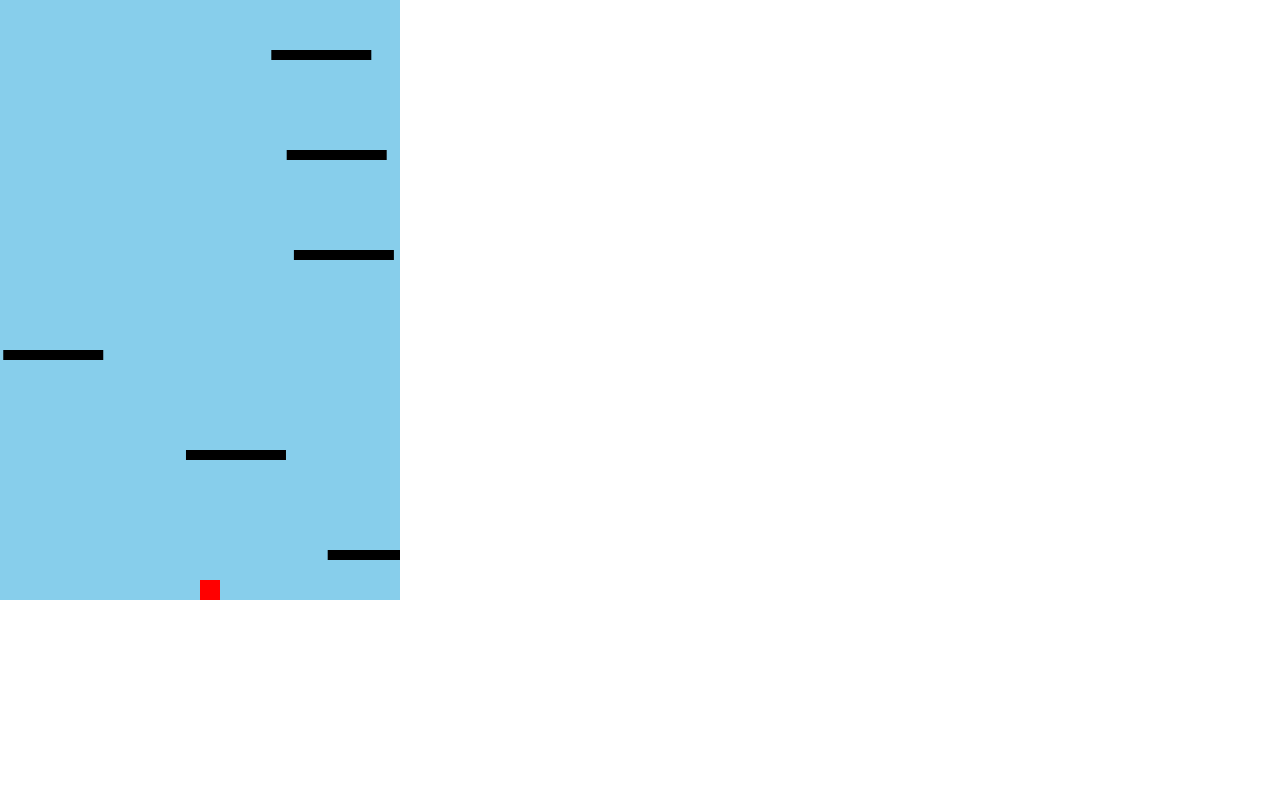
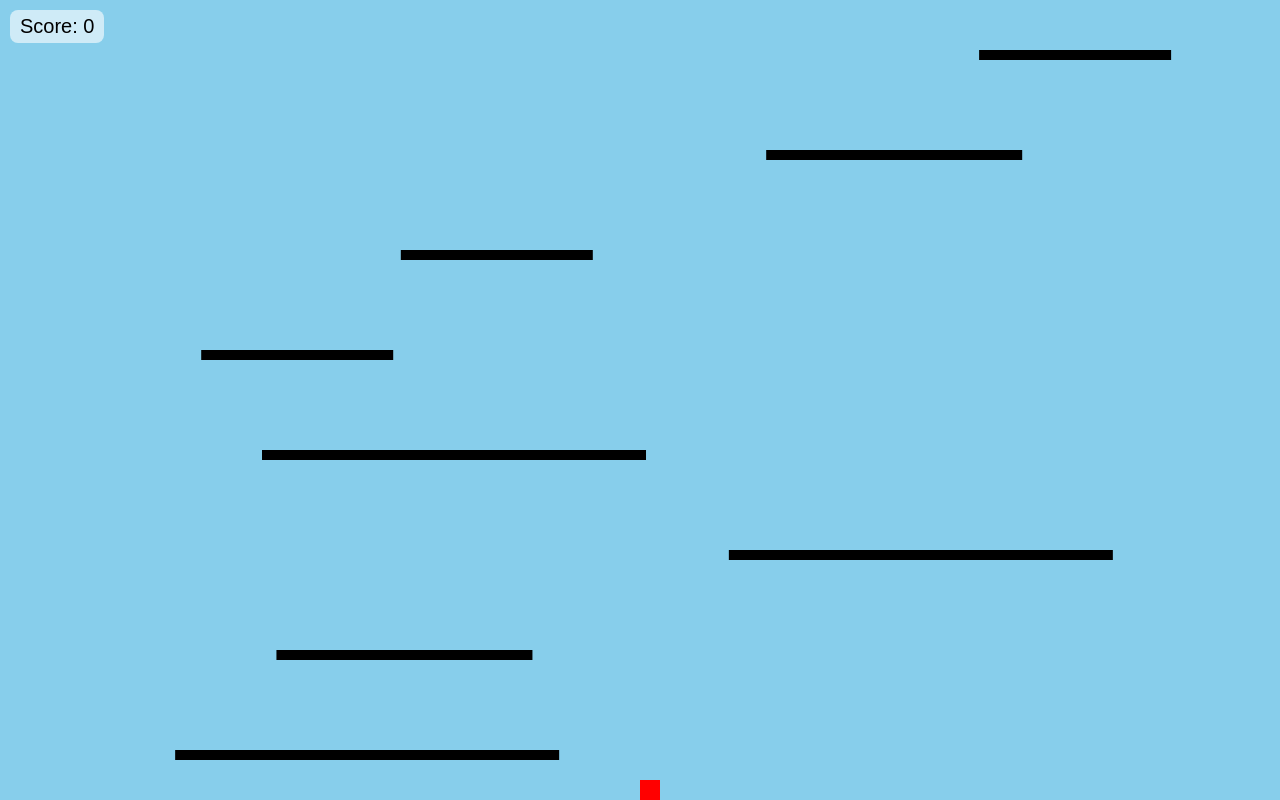
Before and after one commit to RonIsakov/Rapunzel-_icy_tower, a plain HTML site: page index.html in a window 1280 px wide. Drawn offline with Linux system fonts and the light colour scheme.

Commit message:
finished working on platfor collision and diffrent widths

```diff
--- a/index.html
+++ b/index.html
@@ -7,7 +7,8 @@
   <link rel="stylesheet" href="style.css" />
 </head>
 <body>
-  <canvas id="gameCanvas" width="400" height="600"></canvas>
-  <script src="script.js"></script>
+    <div id="score">Score: 0</div>
+    <canvas id="gameCanvas" width="400" height="600"></canvas>
+    <script src="script.js"></script>
 </body>
 </html>
--- a/script.js
+++ b/script.js
@@ -1,10 +1,50 @@
 const canvas = document.getElementById('gameCanvas');
 const ctx = canvas.getContext('2d');
+canvas.width = window.innerWidth;
+canvas.height = window.innerHeight;
+
+// Resize canvas on window resize
+window.addEventListener('resize', () => {
+    canvas.width = window.innerWidth;
+    canvas.height = window.innerHeight;
+  });
+
+
 
 // Game settings
 const gravity = 0.5;
 const friction = 0.8;
-const baseJump = -10; // Base jump velocity
+const baseJump = -15; // Base jump velocity
+let score = 0;
+let totalScroll = 0;
+let lastScrollTime = performance.now();
+let bonusPoints = 0;
+
+const sizeOptions = [
+    { widthFactor: 0.1, probability: 0.05 },  // Very small (5%)
+    { widthFactor: 0.15, probability: 0.2 },  // Small (20%)
+    { widthFactor: 0.2, probability: 0.5 },   // Medium (50%) ← default
+    { widthFactor: 0.3, probability: 0.2 },   // Large (20%)
+    { widthFactor: 0.4, probability: 0.05 }   // Very large (5%)
+  ];
+
+  function choosePlatformWidth() {
+    const rand = Math.random();
+    let cumulative = 0;
+
+    for (let option of sizeOptions) {
+      cumulative += option.probability;
+      if (rand <= cumulative) {
+        return canvas.width * option.widthFactor;
+      }
+    }
+
+    // Fallback in case of rounding issues
+    return canvas.width * 0.2;
+  }
+
+
+const scoreDisplay = document.getElementById('score');
 
 // Player
 let player = {
@@ -19,68 +59,102 @@ let player = {
 };
 
 // Platforms
-let platforms = [];
-for(let i = 0; i < 10; i++) {
-    platforms.push({
-        x: Math.random() * (canvas.width - 50),
-        y: canvas.height - (100 * i) - 50,
-        width: 100,
-        height: 10
-    });
+function generatePlatforms(count) {
+    const newPlatforms = [];
+
+    for (let i = 0; i < count; i++) {
+        let valid = false;
+        let attempts = 0;
+
+        while (!valid && attempts < 100) {
+            attempts++;
+
+            const width = choosePlatformWidth(); // 20% of screen width
+            const x = Math.random() * (canvas.width - width);
+            const y = canvas.height - (i * 100) - 50;
+
+            const newPlatform = { x, y, width, height: 10 };
+
+            // Check for overlap with existing platforms
+            const overlapping = newPlatforms.some(p => {
+                const horizontallyOverlapping = x < p.x + p.width && x + width > p.x;
+                const verticallyOverlapping = y < p.y + 10 && y + 10 > p.y;
+                return horizontallyOverlapping && verticallyOverlapping;
+            });
+
+            if (!overlapping) {
+                newPlatforms.push(newPlatform);
+                valid = true;
+            }
+        }
+
+        if (attempts === 100) {
+            console.warn(`Could not place platform ${i} without overlap`);
+        }
+    }
+
+    return newPlatforms;
 }
+
+let platforms = generatePlatforms(10);
+
 
 // Key Listener
 let keys = [];
-window.addEventListener('keydown', function(e) {
+window.addEventListener('keydown', function (e) {
     keys[e.keyCode] = true;
-    if (e.keyCode == 32 && !player.jumping) { // Space key for jump
+    if (e.keyCode === 32 && !player.jumping) { // Space key
         player.jumping = true;
-        player.velY = baseJump - Math.abs(player.velX); // Higher jump if running faster
+        player.velY = baseJump - Math.abs(player.velX); // More velocity = higher jump
     }
 });
-window.addEventListener('keyup', function(e) {
+window.addEventListener('keyup', function (e) {
     keys[e.keyCode] = false;
 });
 
 function updateGame() {
-    // Check key inputs
-    if (keys[39]) { // right arrow
-        if (player.velX < player.speed) {
-            player.velX++;
-        }
-    }
-    if (keys[37]) { // left arrow
-        if (player.velX > -player.speed) {
-            player.velX--;
-        }
-    }
+    // Player movement input
+    if (keys[39] && player.velX < player.speed) player.velX++; // Right arrow
+    if (keys[37] && player.velX > -player.speed) player.velX--; // Left arrow
 
+    // Apply physics
     player.velX *= friction;
     player.velY += gravity;
-
     player.x += player.velX;
     player.y += player.velY;
 
-    // Screen scroll
+    // Screen scroll when player climbs
     if (player.y < canvas.height / 4) {
-        player.y += Math.abs(player.velY);
+        let scrollAmount = Math.abs(player.velY);
+        player.y += scrollAmount;
+        totalScroll += scrollAmount;
+
+        // ⏱️ Calculate time since last scroll
+        let now = performance.now();
+        let timeElapsed = now - lastScrollTime;
+
+        if (timeElapsed < 500) { // climbed again in under 0.5 seconds? reward!
+            bonusPoints += 5; // or whatever value feels good
+        }
+        lastScrollTime = now;
+
         platforms.forEach(platform => {
-            platform.y += Math.abs(player.velY);
+            platform.y += scrollAmount;
             if (platform.y > canvas.height) {
-                platform.y = 0;
+                const highestY = Math.min(...platforms.map(p => p.y));
+                platform.y = highestY - 100; // 100px above the highest platform
+                platform.width = choosePlatformWidth(); // Randomize width
                 platform.x = Math.random() * (canvas.width - platform.width);
             }
         });
     }
 
-    // Collision with the canvas edges
-    if (player.x >= canvas.width - player.width) {
-        player.x = canvas.width - player.width;
-    } else if (player.x <= 0) {
-        player.x = 0;
-    }
+    // Wall collision
+    if (player.x >= canvas.width - player.width) player.x = canvas.width - player.width;
+    if (player.x <= 0) player.x = 0;
 
-    if(player.y >= canvas.height - player.height){
+    // Floor collision
+    if (player.y >= canvas.height - player.height) {
         player.y = canvas.height - player.height;
         player.jumping = false;
         player.velY = 0;
@@ -101,7 +175,11 @@ function updateGame() {
         }
     });
 
-    // Clear canvas
+    // Update score based on total scroll
+    score = Math.floor(totalScroll + bonusPoints);
+    scoreDisplay.innerText = "Score: " + score;
+
+    // Draw everything
     ctx.clearRect(0, 0, canvas.width, canvas.height);
 
     // Draw player
@@ -109,8 +187,8 @@ function updateGame() {
     ctx.fillRect(player.x, player.y, player.width, player.height);
 
     // Draw platforms
+    ctx.fillStyle = 'black';
     platforms.forEach(platform => {
-        ctx.fillStyle = 'black';
         ctx.fillRect(platform.x, platform.y, platform.width, platform.height);
     });
 
--- a/style.css
+++ b/style.css
@@ -1,8 +1,26 @@
-body, html {
+html, body {
     margin: 0;
     padding: 0;
     overflow: hidden;
+    height: 100%;
   }
+
   #gameCanvas {
+    width: 100vw;
+    height: 100vh;
+    display: block;
     background-color: #87CEEB;
   }
+
+  #score {
+    position: absolute;
+    top: 10px;
+    left: 10px;
+    font-size: 20px;
+    font-family: Arial, sans-serif;
+    color: black;
+    background-color: rgba(255, 255, 255, 0.6);
+    padding: 5px 10px;
+    border-radius: 8px;
+    z-index: 10;
+  }
```
